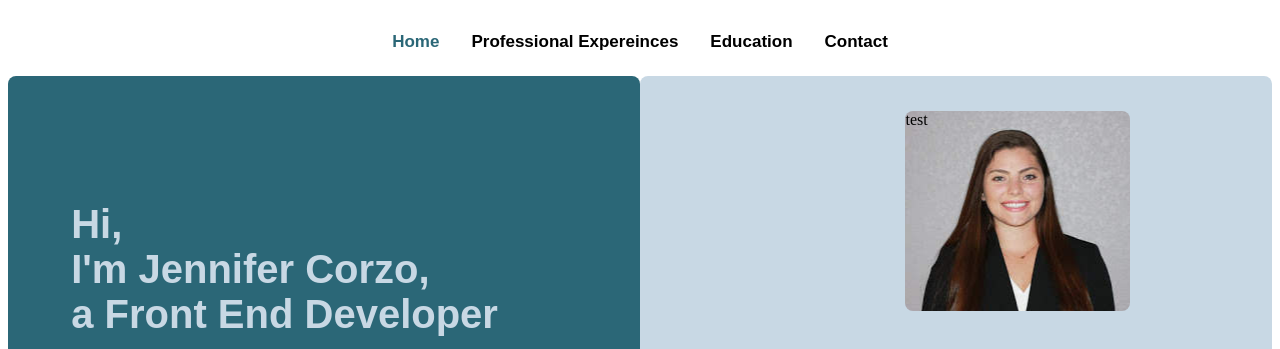
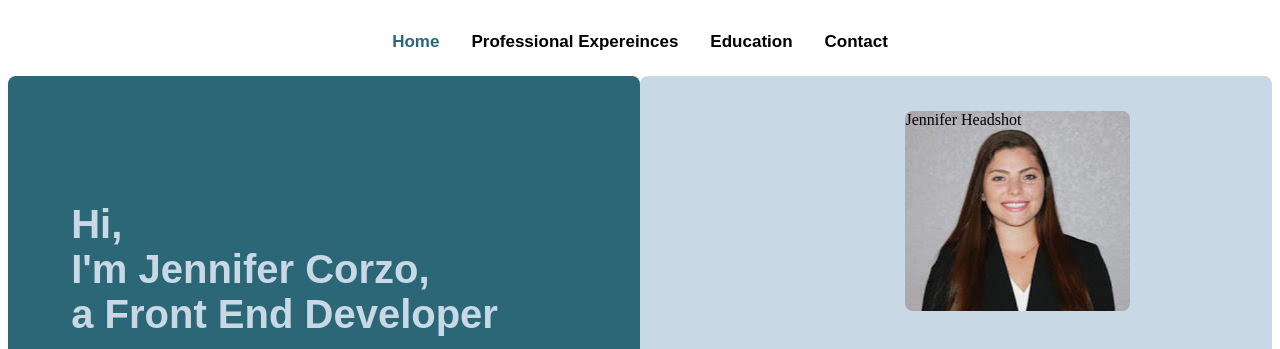
Before and after one commit to jennifercorzo/jcorzo, an Angular app: page / in a window 1280 px wide. Shown: the top 349 px of the page. Built offline with nearby package versions, Linux system fonts and the light colour scheme.

Commit message:
headshot

```diff
--- a/src/app/app.component.html
+++ b/src/app/app.component.html
@@ -21,7 +21,7 @@
       </div>
 
       <div class="homeData">
-        <div class="square">test</div>
+        <div class="square">Jennifer Headshot</div>
 
         <div class="aboutMe header">About Me: </div>
         <p class="aboutMeText">
```
